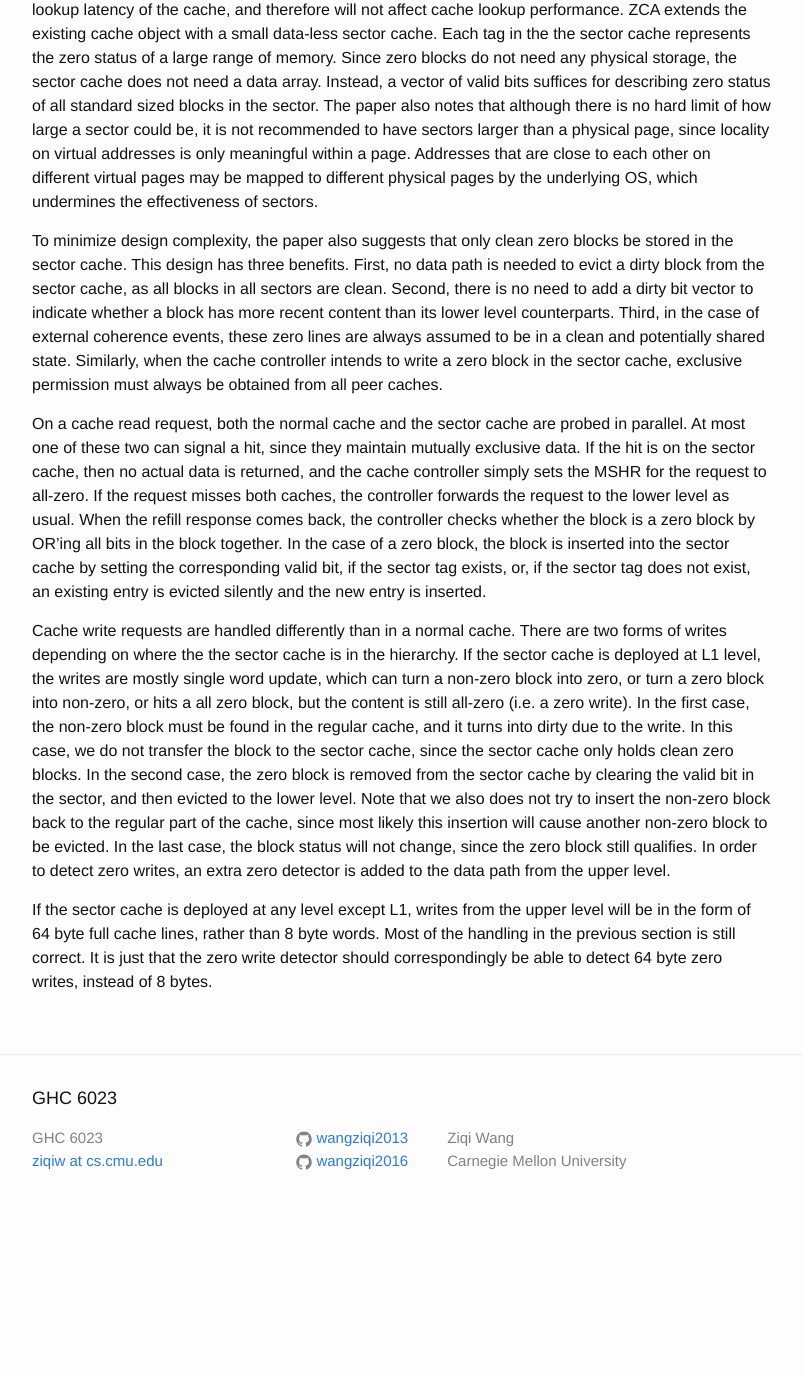
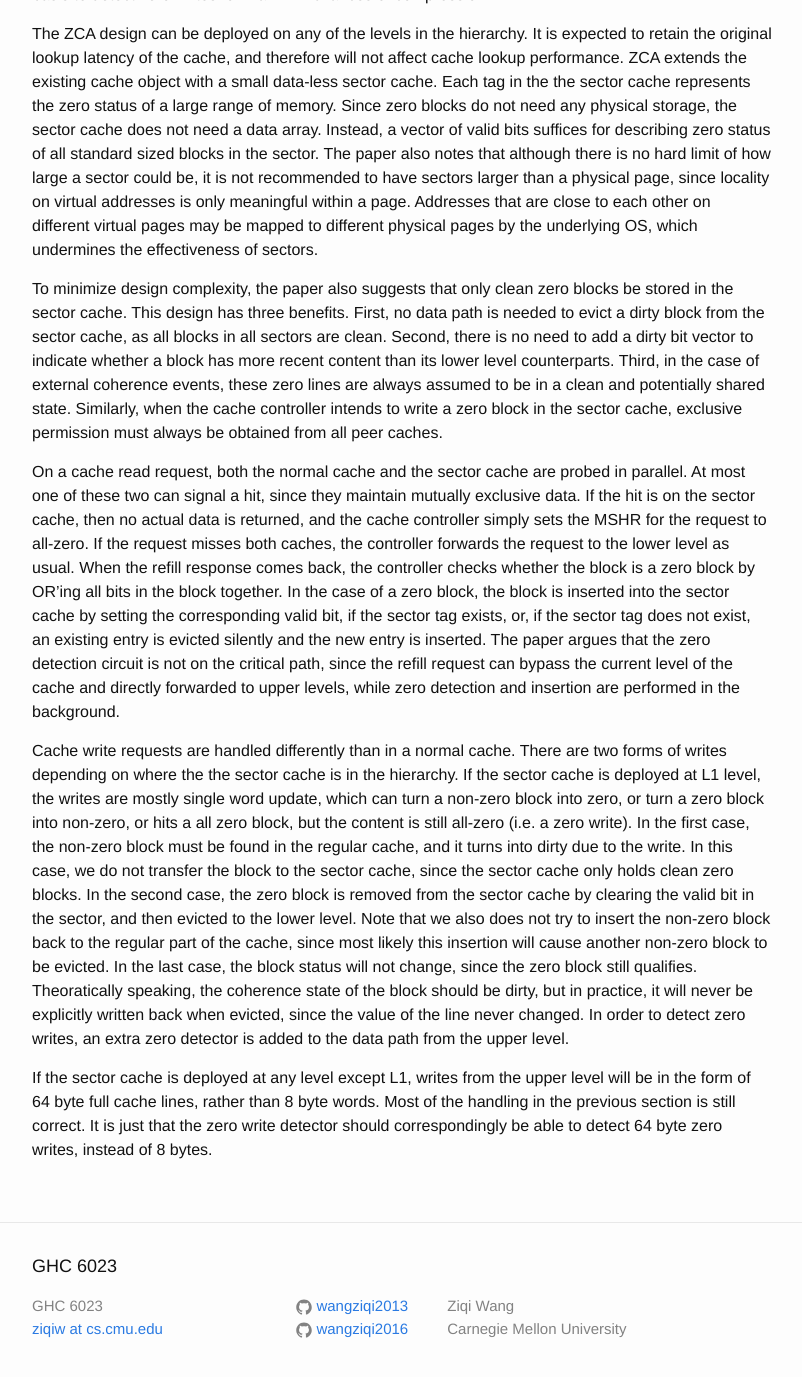
Before and after one commit to wangziqi2013/wangziqi2013.github.io, a Jekyll site: the page built from _posts/2020-06-25-zca.markdown, in a window 1280 px wide and 1400 px high, scrolled down 1199 px. Shown: the top 1377 px of the window, without its empty margins (238-1040 px from the left). Built offline with Jekyll 4.4.1, drawn with Linux system fonts in a browser that asks for light colours; before the commit the page ends 2431 px from its top, so only the background shows below that; some of the changed text lies outside the part shown.

Commit message:
Small change

```diff
--- a/_posts/2020-06-25-zca.markdown
+++ b/_posts/2020-06-25-zca.markdown
@@ -28,6 +28,8 @@ version_mgmt:
    that block will be immediately written back to the L2. This will cause problem if the L2 is not inclusive, since no
    slot in the L2 could hold such a write back. The same applies with coherence, e.g. what if a peer L1 writes the address
    buffered as a zero block in another core? Does L2 have a directory entry for that zero block it does not cache?
+3. When a zero block in the sector cache is written by a zero store, do we acquire exclusive permission via coherence or
+   not?
 
 This paper proposes zero-content augmented caches (ZCA cache), a simple cache compression scheme that only compresses
 zero-filled 64 byte blocks. The paper begins by identifying three important properties of zero-filled blocks in
@@ -66,7 +68,9 @@ If the request misses both caches, the controller forwards the request to the lo
 response comes back, the controller checks whether the block is a zero block by OR'ing all bits in the block together.
 In the case of a zero block, the block is inserted into the sector cache by setting the corresponding valid bit, if the
 sector tag exists, or, if the sector tag does not exist, an existing entry is evicted silently and the new entry is
-inserted.
+inserted. The paper argues that the zero detection circuit is not on the critical path, since the refill request can
+bypass the current level of the cache and directly forwarded to upper levels, while zero detection and insertion are
+performed in the background.
 
 Cache write requests are handled differently than in a normal cache. There are two forms of writes depending on where the
 the sector cache is in the hierarchy. If the sector cache is deployed at L1 level, the writes are mostly single word
@@ -77,6 +81,8 @@ the sector cache only holds clean zero blocks. In the second case, the zero bloc
 clearing the valid bit in the sector, and then evicted to the lower level. Note that we also does not try to insert
 the non-zero block back to the regular part of the cache, since most likely this insertion will cause another non-zero
 block to be evicted. In the last case, the block status will not change, since the zero block still qualifies.
+Theoratically speaking, the coherence state of the block should be dirty, but in practice, it will never be explicitly
+written back when evicted, since the value of the line never changed.
 In order to detect zero writes, an extra zero detector is added to the data path from the upper level.
 
 If the sector cache is deployed at any level except L1, writes from the upper level will be in the form of 64 byte
```
